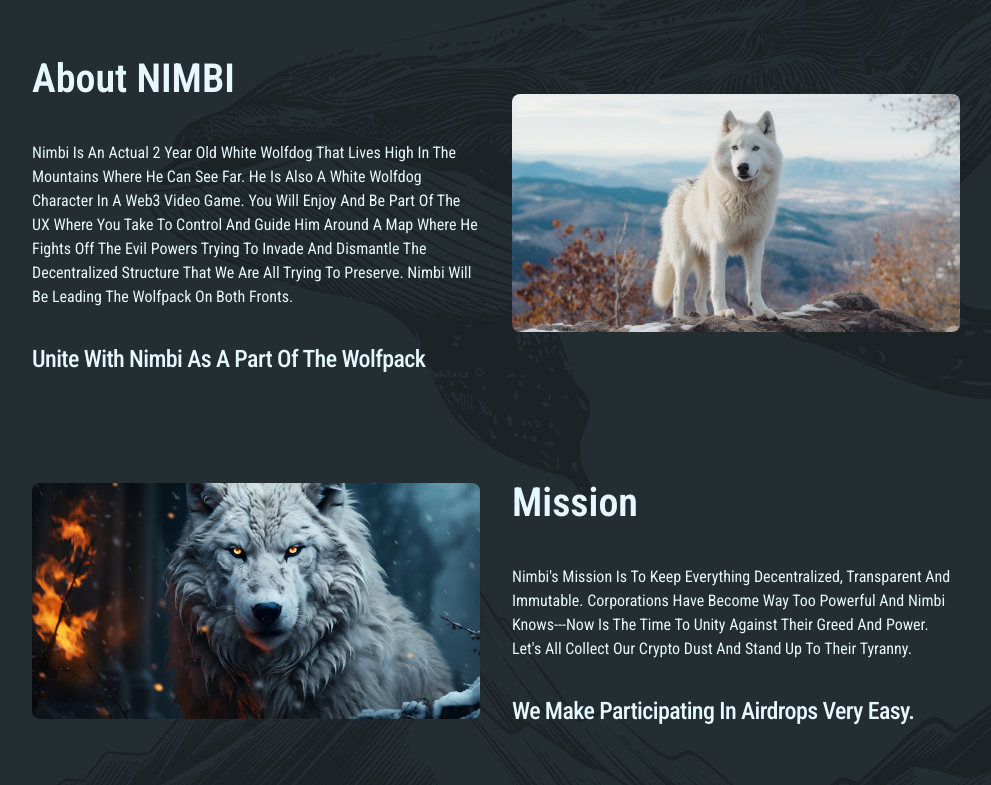
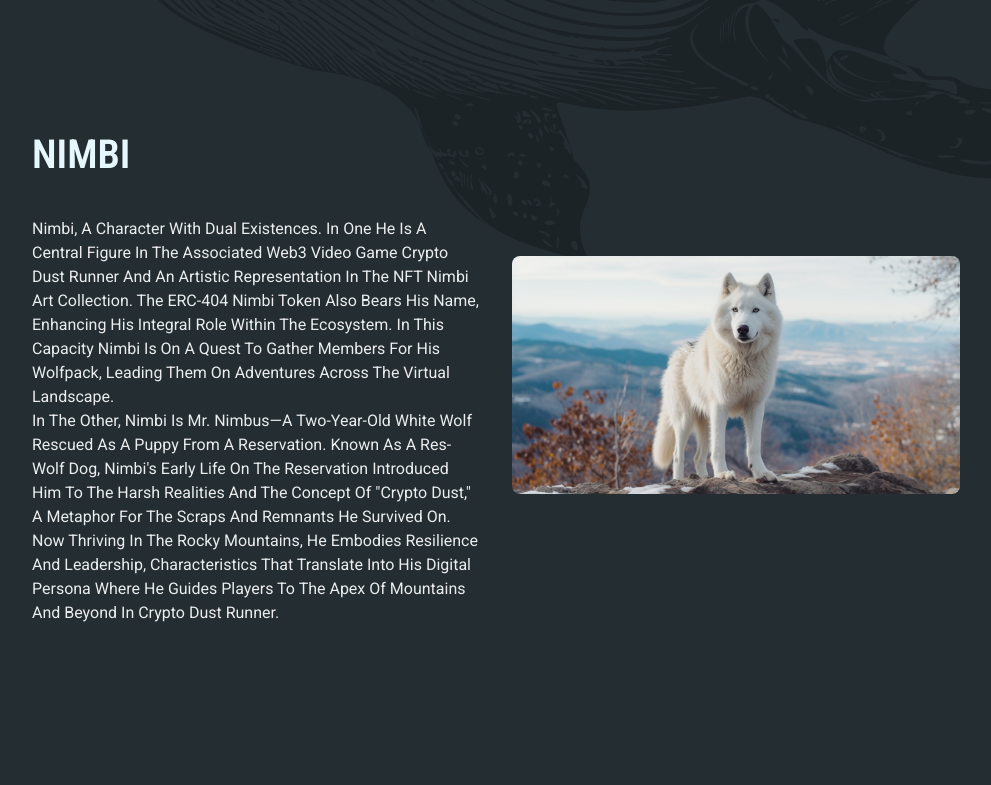
Before and after one commit to kjsingh03/nimbi, a React (Vite) app: page /about in a window 1280 px wide. Shown: the part 646-1431 px from the top of the page, without its empty margins (144-1135 px from the left). Built offline with nearby package versions, Linux system fonts and the light colour scheme.

Commit message:
Feedback30.0

```diff
--- a/src/App.css
+++ b/src/App.css
@@ -234,8 +234,8 @@ svg {
   }
 
   .about {
-    background-position: right, bottom left;
-    background-size: auto, fill;
+    background-position: right  3rem, bottom left;
+    background-size: auto, 160rem;
   }
 
   .team {
--- a/src/Pages/About.jsx
+++ b/src/Pages/About.jsx
@@ -1,21 +1,23 @@
 import React from 'react'
-import { leftWolf, rightWolf } from '../assets'
+import { rightWolf } from '../assets'
 import Footer from '../components/Footer/Footer'
 import '../App.css'
 
 function About() {
   return (
     <div className=''>
-      <div className="flex flex-col items-center justify-center gap-12 w-full px-[2rem] md:px-[5rem] xl:px-[11rem] mx-auto capitalize py-16 bg-[url(./assets/whaleLeft.png),url(./assets/mountain.png)] about bg-no-repeat font-['Roboto_Condensed',sans-serif]">
+      <div className="flex flex-col items-center justify-center gap-[48px] w-full px-[2rem] md:px-[5rem] xl:px-[11rem] mx-auto capitalize py-16 bg-[url(./assets/whaleLeft.png),url(./assets/mountain.png)] about bg-no-repeat font-['Roboto_Condensed',sans-serif]">
 
         <div className="w-full border-b border-b-[#c4c0c8] py-6">
           <p className='uppercase text-[44px] font-semibold text-left py-3'>About us</p>
         </div>
 
+        <div className="flex flex-col items-center gap-[100px]">
+
           <div className="flex flex-col items-center justify-center gap-6 lg:w-[75%] text-center">
             <p className='text-[40px] font-semibold'>What Is Nimbi Token?</p>
             <p className='text-[24px] font-medium tracking-tight'>Come Join The Nimbi Vip Loyalty Program And Help Unite The Nimbi Wolfpack Team.</p>
-          <p className='text-[16px] text-center'>Nimbi Token Is A Groundbreaking decentralized eco-system merging unity and blockchain technology together as d-power. Operating on the erc-404 token protocol, early adopters to the nimbi community will receive airdrops and become a nimbi wolfpack vip partner. As an early adopter you will become part of the wolfpack and enjoy these perks for free. This will give you free access and be the first to play a web3 decentralized game(Crypto Dust Runner) that is currently in development. you will also be able to convert your crypto dust to the nimbi ecosystem that gives you even more power. The ecosystem will also support the Decentralized Lotto with your old crypto dust. hold on to your nimbi token as long as you can because even more dapps are in development to support the nimbi ecosystem.</p>
+            <p className='text-[16px] font-["Roboto"] text-[#ebeced] text-center'>Nimbi Token Is A Groundbreaking decentralized eco-system merging unity and blockchain technology together as d-power. Operating on the erc-404 token protocol, early adopters to the nimbi community will receive airdrops and become a nimbi wolfpack vip partner. As an early adopter you will become part of the wolfpack and enjoy these perks for free. This will give you free access and be the first to play a web3 decentralized game(Crypto Dust Runner) that is currently in development. you will also be able to convert your crypto dust to the nimbi ecosystem that gives you even more power. The ecosystem will also support the Decentralized Lotto with your old crypto dust. hold on to your nimbi token as long as you can because even more dapps are in development to support the nimbi ecosystem.</p>
           </div>
 
           <div className="flex justify-center gap-4 lg:gap-8 items-center flex-col lg:flex-row-reverse ">
@@ -23,20 +25,24 @@ function About() {
               <img src={rightWolf} alt="" className='w-full h-full object-cover' />
             </div>
             <div className="flex flex-col gap-4 lg:gap-8 py-6 lg:w-[50%] text-center lg:text-start">
-            <p className='text-[40px] font-semibold'>About NIMBI</p>
-            <p className='text-[16px]'>nimbi is an actual 2 year old white wolfdog that lives high in the mountains where he can see far. he is also a white wolfdog character in a web3 video game. you will enjoy and be part of the UX where you take to control and guide him around a map where he fights off the evil powers trying to invade and dismantle the decentralized structure that we are all trying to preserve. nimbi will be leading the wolfpack on both fronts.</p>
-            <p className='text-[24px] font-medium tracking-tight'>unite with nimbi as a part of the wolfpack</p>
+              <p className='text-[40px] font-semibold'>NIMBI</p>
+              <p className='text-[16px] font-["Roboto"] text-[#ebeced]'>Nimbi, a character with dual existences. In one he is a central figure in the associated Web3 video game Crypto Dust Runner and an artistic representation in the NFT Nimbi Art Collection. The ERC-404 Nimbi Token also bears his name, enhancing his integral role within the ecosystem. In this capacity Nimbi is on a quest to gather members for his Wolfpack, leading them on adventures across the virtual landscape.<br />
+                In the other, Nimbi is Mr. Nimbus—a two-year-old White Wolf rescued as a puppy from a reservation. Known as a Res-Wolf Dog, Nimbi's early life on the reservation introduced him to the harsh realities and the concept of "Crypto Dust," a metaphor for the scraps and remnants he survived on. Now thriving in the Rocky Mountains, he embodies resilience and leadership, characteristics that translate into his digital persona where he guides players to the apex of mountains and beyond in Crypto Dust Runner.
+              </p>
             </div>
           </div>
+
           <div className="flex justify-center gap-4 lg:gap-8 items-center flex-col lg:flex-row ">
             <div className="rounded-lg overflow-hidden xs:w-[70%] md:w-[50%] mx-auto">
-            <img src={leftWolf} alt="" className='w-full h-full object-cover' />
+              <img src={rightWolf} alt="" className='w-full h-full object-cover' />
             </div>
             <div className="flex flex-col gap-4 lg:gap-8 py-6 lg:w-[50%] text-center lg:text-start">
-            <p className='text-[40px] font-semibold'>Mission</p>
-            <p className='text-[16px]'>Nimbi's mission is to keep everything decentralized, transparent and immutable. corporations have become way too powerful and nimbi knows---now is the time to unity against their greed and power. let's all collect our crypto dust and stand up to their tyranny.</p>
-            <p className='text-[24px] font-medium tracking-tight'>We make participating in airdrops very easy.</p>
+              <p className='text-[40px] font-semibold'>KAZI</p>
+              <p className='text-[16px] font-["Roboto"] text-[#ebeced]'>Kazi brings a different energy to the project. A six-year-old Aussie Husky, also a rescue, Kazi brings his experiences from the sweltering South to the cooler climates of the Rocky Mountains. His natural inclination to mediate and maintain peace, demonstrated by his behavior of breaking up fights at dog parks, is mirrored in the digital world.<br />
+                In Crypto Dust Runner, Kazi's role transcends mere play. He is envisioned as a mediator within the game's community, potentially influencing gameplay dynamics where cooperation among players is crucial. His presence in the game and the ecosystem symbolizes the project's commitment to fostering a cooperative and harmonious community, reflecting his peacemaking nature</p>
             </div>
+          </div>
+
         </div>
 
 
--- a/src/Pages/Document.jsx
+++ b/src/Pages/Document.jsx
@@ -121,7 +121,7 @@ function Document() {
           </div>
         </div>
 
-        <div className="px-[3rem] md:px-[3rem] sm:w-[67%] md:w-[67%] pb-4 capitalize bg-[url('./assets/mountain.png')] bg-cover bg-right-bottom bg-no-repeat font-['Inter',sans-serif]">
+        <div className="px-[3rem] md:px-[3rem] sm:w-[67%] md:w-[67%] pb-4 capitalize bg-[url('./assets/mountain.png')] bg-[_160rem] bg-right-bottom bg-no-repeat font-['Inter',sans-serif]">
           <div className="flex flex-col gap-10">
             <div className="w-full border-b border-b-[#c4c0c8] py-6 font-['Roboto',sans-serif]">
               <p className='uppercase text-[32px] font-semibold text-left py-3'>{title}</p>
```
Lines whose indentation alone changed are shown as unchanged.
